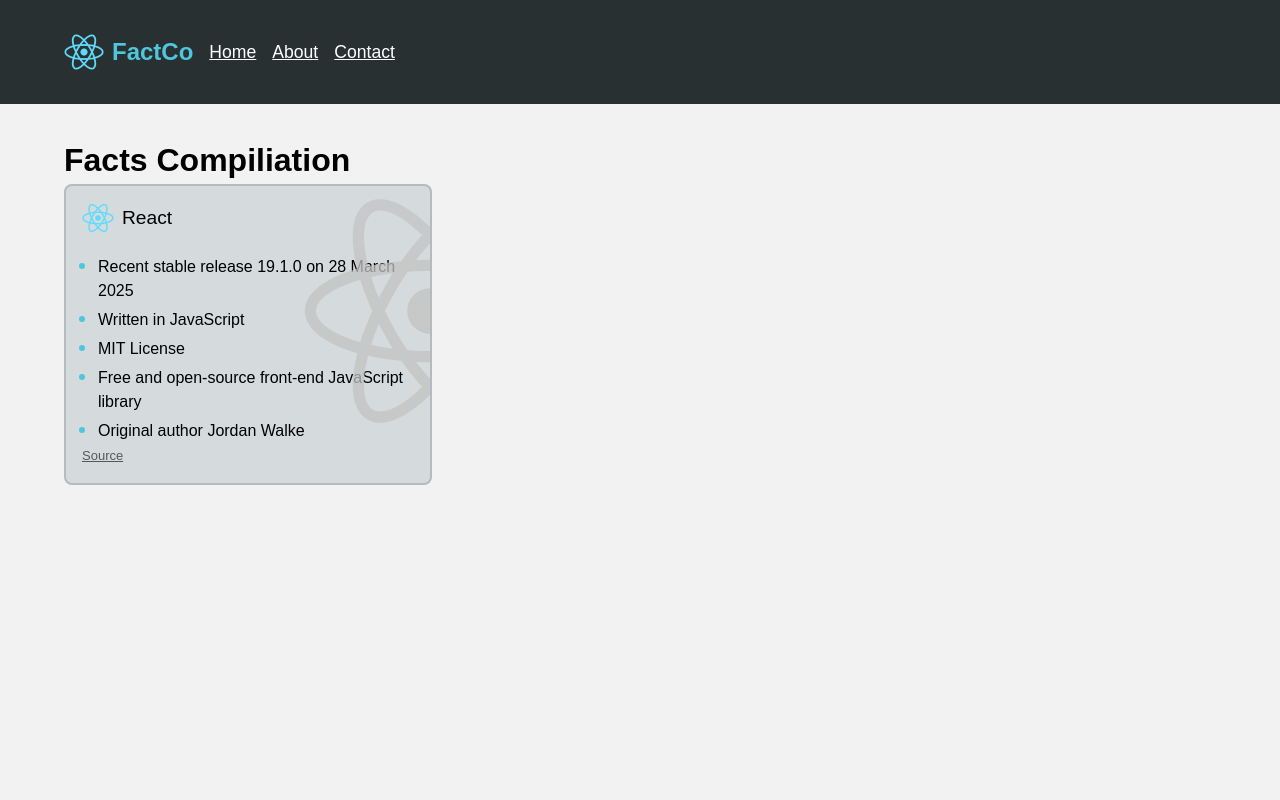
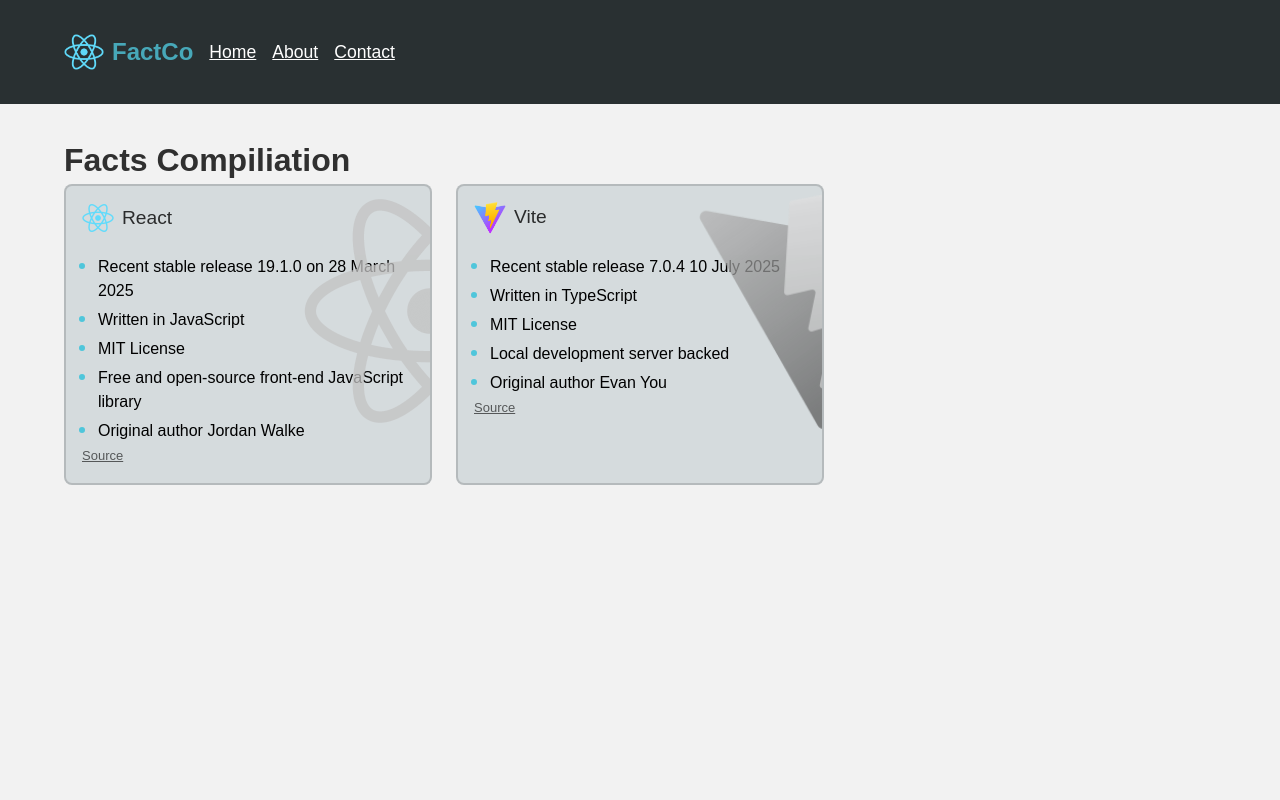
Before and after one commit to SamuelJZRobinson/React-Facts-Static-Page, a React (Vite) app in the folder my-app/: page / in a window 1280 px wide. Shown: the top 800 px of the page. Built offline with nearby package versions, Linux system fonts and the light colour scheme.

Commit message:
Second Vite Card

```diff
--- a/my-app/src/components/Card.jsx
+++ b/my-app/src/components/Card.jsx
@@ -1,10 +1,10 @@
-export default function Card({ imageURL, text, sourceURL }) {
+export default function Card({ title, imageURL, text, sourceURL }) {
   return (
     <>
       <div class="card">
         <div class="label">
           <img class="icon" src={imageURL} />
-          <p class="title">React</p>
+          <p class="title">{title}</p>
         </div>
         <ul>
           {text.map((fact, index) => (
--- a/my-app/src/components/MainContent.jsx
+++ b/my-app/src/components/MainContent.jsx
@@ -7,6 +7,7 @@
 
       <div class="card-container">
         <Card
+          title="React"
           imageURL="./src/assets/react-logo.png"
           text={[
             "Recent stable release 19.1.0 on 28 March 2025",
@@ -17,6 +18,18 @@
           ]}
           sourceURL="https://en.wikipedia.org/wiki/React_(software)"
         />
+        <Card
+          title="Vite"
+          imageURL="./src/assets/vite-logo.png"
+          text={[
+            "Recent stable release 7.0.4 10 July 2025",
+            "Written in TypeScript",
+            "MIT License",
+            "Local development server backed",
+            "Original author Evan You",
+          ]}
+          sourceURL="https://en.wikipedia.org/wiki/Vite_(software)"
+        />
       </div>
     </main>
   );
--- a/my-app/src/index.css
+++ b/my-app/src/index.css
@@ -53,6 +53,7 @@
 h5,
 h6 {
   overflow-wrap: break-word;
+  opacity: 80%;
 }
 
 /* 9. Improve line wrapping */
```
Also changed, not shown: my-app/src/assets/vite-logo.png (added).
